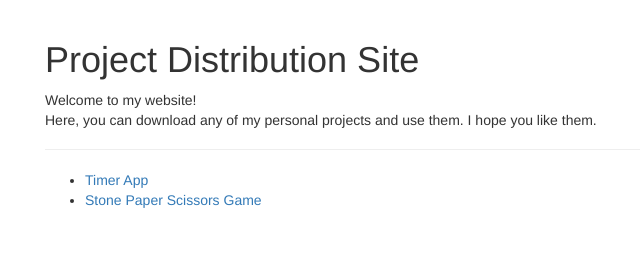
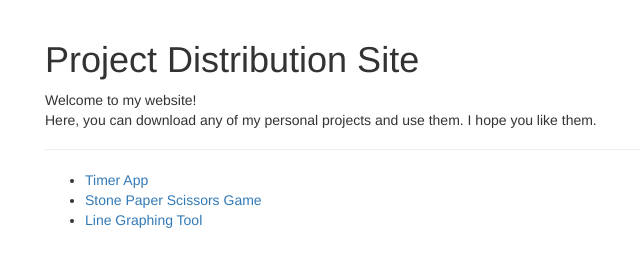
Before and after one commit to GammaBurst101/ProjectDistributionSite, a plain HTML site: page index.html in a window 1280 px wide. Shown: the whole page, without its empty margins (25-665 px from the left). Drawn offline with nearby package versions, Linux system fonts and the light colour scheme.

Commit message:
Add LineGraphingTool

```diff
--- a/index.html
+++ b/index.html
@@ -25,6 +25,7 @@
 			<ul>
 				<li><a href="apps/GammaTimer.jar" download class="text-primary">Timer App</a></li>
 				<li><a href="apps/StonePaperScissors.jar" download class="text-primary">Stone Paper Scissors Game</a></li>
+				<li><a href="apps/LineGraphingTool.jar" download class="text-primary">Line Graphing Tool</a></li>
 			</ul>
 		</div>
 
```
Also changed, not shown: 1 other file.
